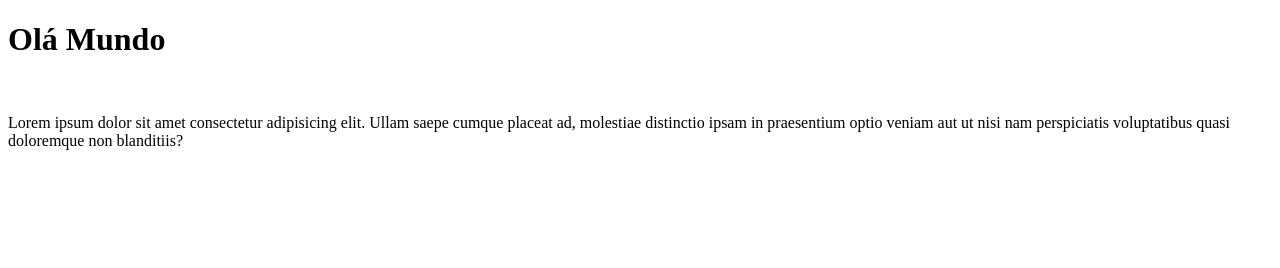
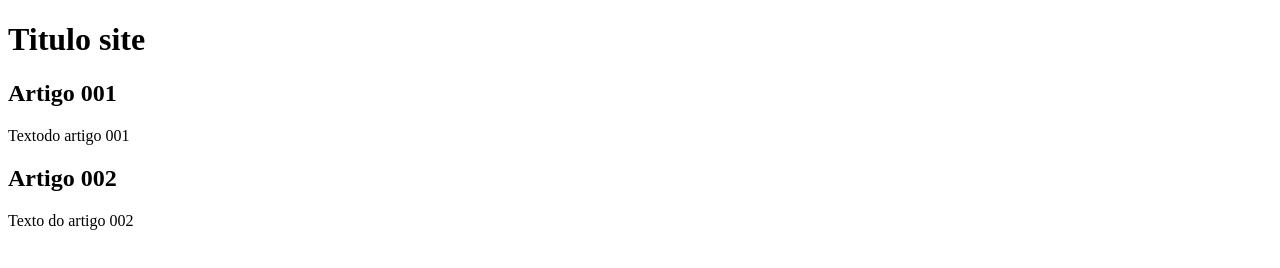
Before and after one commit to WindenbergMelo/ola-mundo, a plain HTML site: page site-exemplo/index.html in a window 1280 px wide. Drawn offline with Linux system fonts and the light colour scheme.

Commit message:
Apredendo branch
preparando arquivo para o primeiro branch

```diff
--- a/site-exemplo/index.html
+++ b/site-exemplo/index.html
@@ -4,11 +4,21 @@
     <meta charset="UTF-8">
     <meta http-equiv="X-UA-Compatible" content="IE=edge">
     <meta name="viewport" content="width=device-width, initial-scale=1.0">
-    <title>Meu primeiro site em repositorio</title>
+    <title>Treinando GIT e GITHUB</title>
 </head>
 <body>
-    <h1>Olá Mundo</h1>
-    <br>
-    <p>Lorem ipsum dolor sit amet consectetur adipisicing elit. Ullam saepe cumque placeat ad, molestiae distinctio ipsam in praesentium optio veniam aut ut nisi nam perspiciatis voluptatibus quasi doloremque non blanditiis?</p>
+    <main>
+        <head>
+            <h1>Titulo site</h1>
+        </head>
+        <article>
+            <h2>Artigo 001</h2>
+            <p>Textodo artigo 001</p>
+        </article>
+        <article>
+            <h2>Artigo 002</h2>
+            <p>Texto do artigo 002</p>
+        </article>
+    </main>
 </body>
 </html>
```
